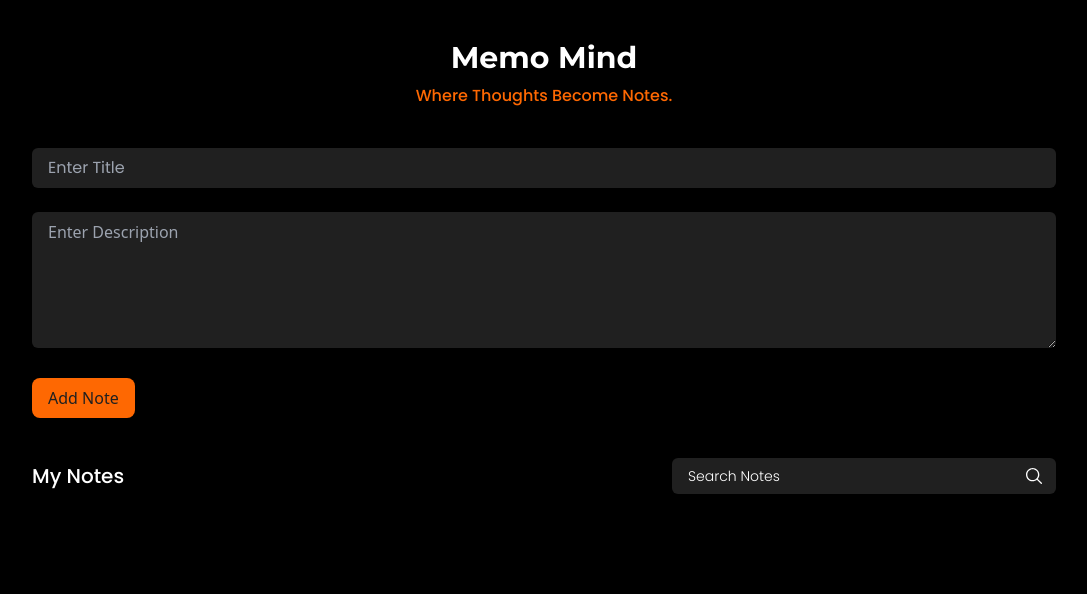
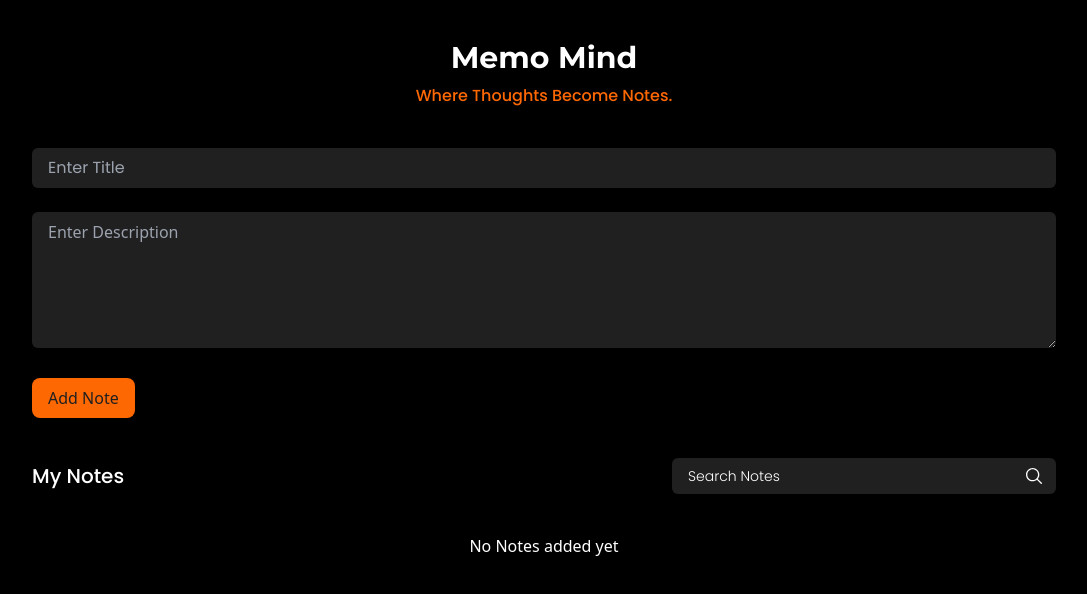
Before and after one commit to mudassir303/memo-mind, a Next.js app: page / in a window 1280 px wide. Shown: the top 594 px of the page, without its empty margins (96-1183 px from the left). Built offline with nearby package versions, Linux system fonts and the light colour scheme.

Commit message:
feat: display a text when there is no note available

```diff
--- a/src/components/Notes/Notes.tsx
+++ b/src/components/Notes/Notes.tsx
@@ -143,7 +143,12 @@ const Notes: React.FC = () => {
           </div>
         </div>
         {filteredNotes.length === 0 && searchQuery && (
-          <p className="text-white text-center mt-10">No matching notes found.</p>
+          <p className="text-white text-center mt-10">
+            No matching notes found.
+          </p>
+        )}
+        {notesList.length === 0 && !searchQuery && (
+          <p className="text-white text-center mt-10">No Notes added yet</p>
         )}
         <div className="grid grid-cols-1 md:grid-cols-2 lg:grid-cols-3 gap-x-4 gap-y-10 mt-10">
           {filteredNotes?.map(({ title, description, date, id }, i) => {
```
